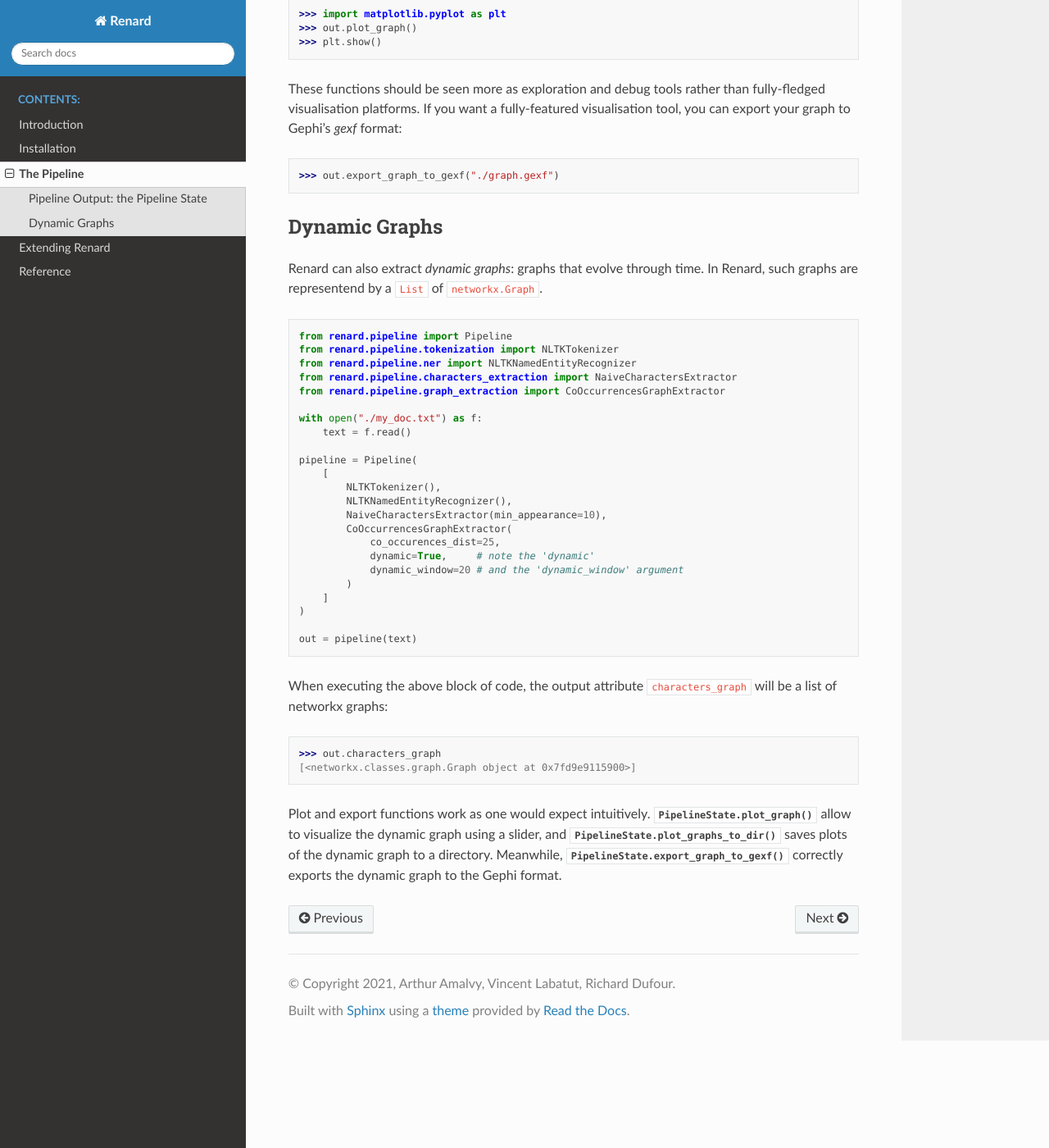
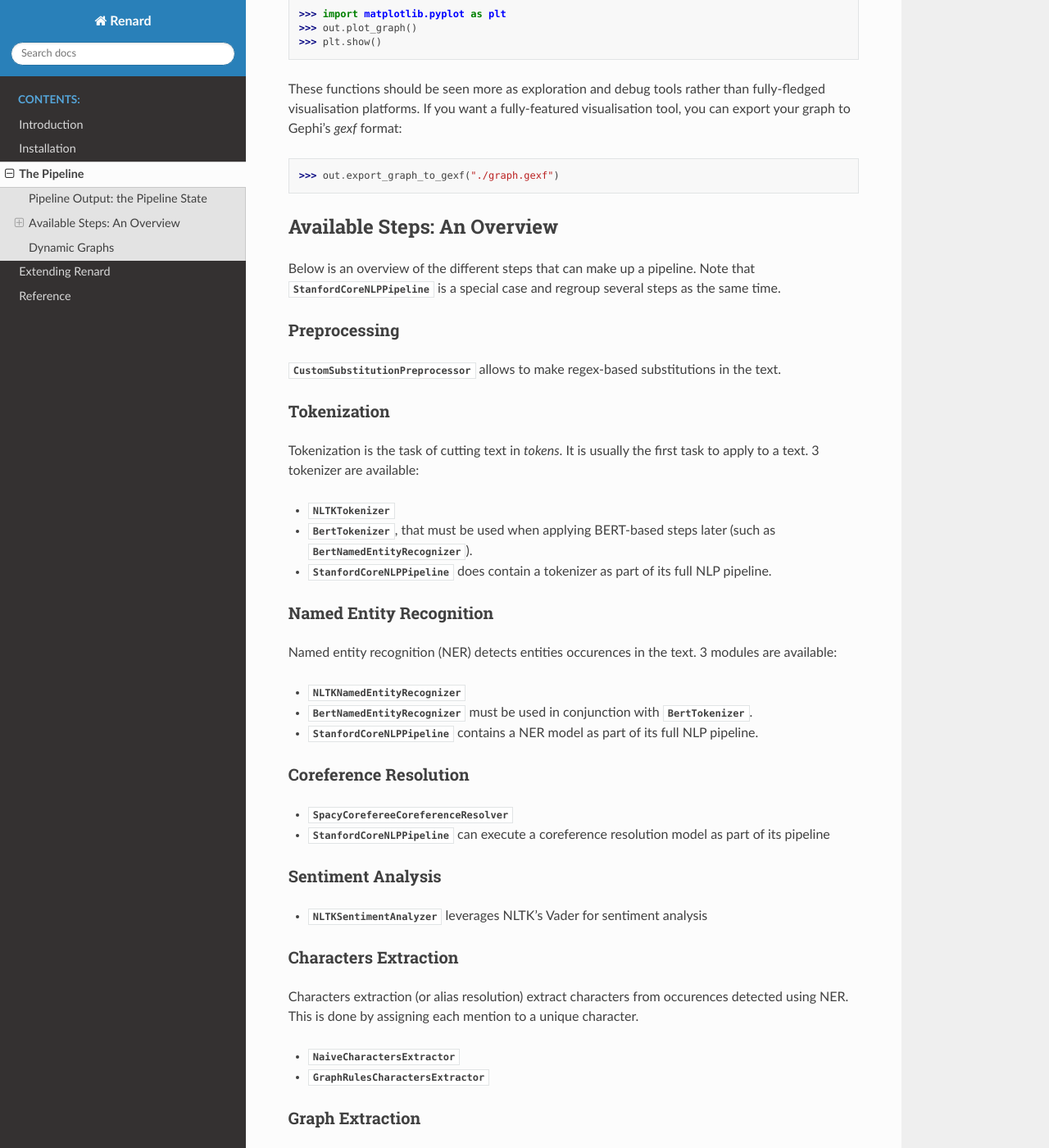
Before and after one commit to CompNet/Renard, a Sphinx documentation site: the page built from docs/pipeline.rst, in a window 1280 px wide and 1400 px high, scrolled down 1768 px. Shown: the whole window at 82% size. Built offline with Sphinx 7.4.7 and the Read the Docs theme 2.0.0, drawn with Linux system fonts in a browser that asks for light colours; some of the changed text lies outside the part shown.

Commit message:
doc: add pipeline steps overview, other minor enhancements

```diff
--- a/docs/pipeline.rst
+++ b/docs/pipeline.rst
@@ -108,6 +108,78 @@ Gephi's `gexf` format:
 >>> out.export_graph_to_gexf("./graph.gexf")
 
 
+Available Steps: An Overview
+============================
+
+Below is an overview of the different steps that can make up a
+pipeline. Note that :class:`.StanfordCoreNLPPipeline` is a special
+case and regroup several steps as the same time.
+
+Preprocessing
+-------------
+
+:class:`.CustomSubstitutionPreprocessor` allows to make regex-based
+substitutions in the text.
+
+
+Tokenization
+------------
+
+Tokenization is the task of cutting text in *tokens*. It is usually
+the first task to apply to a text. 3 tokenizer are available:
+
+- :class:`.NLTKTokenizer`
+- :class:`.BertTokenizer`, that must be used when applying BERT-based
+  steps later (such as :class:`.BertNamedEntityRecognizer`).
+- :class:`.StanfordCoreNLPPipeline` does contain a tokenizer as part
+  of its full NLP pipeline.
+
+
+Named Entity Recognition
+------------------------
+
+Named entity recognition (NER) detects entities occurences in the
+text. 3 modules are available:
+
+- :class:`.NLTKNamedEntityRecognizer`
+- :class:`.BertNamedEntityRecognizer` must be used in conjunction with
+  :class:`.BertTokenizer`.
+- :class:`.StanfordCoreNLPPipeline` contains a NER model as part of
+  its full NLP pipeline.
+
+
+Coreference Resolution
+----------------------
+
+- :class:`.SpacyCorefereeCoreferenceResolver`
+- :class:`.StanfordCoreNLPPipeline` can execute a coreference
+  resolution model as part of its pipeline
+
+
+Sentiment Analysis
+------------------
+
+- :class:`.NLTKSentimentAnalyzer` leverages NLTK's Vader for sentiment
+  analysis
+
+
+Characters Extraction
+---------------------
+
+Characters extraction (or alias resolution) extract characters from
+occurences detected using NER. This is done by assigning each mention
+to a unique character.
+
+- :class:`NaiveCharactersExtractor`
+- :class:`GraphRulesCharactersExtractor`
+
+
+Graph Extraction
+----------------
+
+Only :class:`.CoOccurrencesGraphExtractor` is available.
+
+
 Dynamic Graphs
 ==============
 
```
Also changed, not shown: docs/reference.rst (+14 -1 lines), 2 other files.
